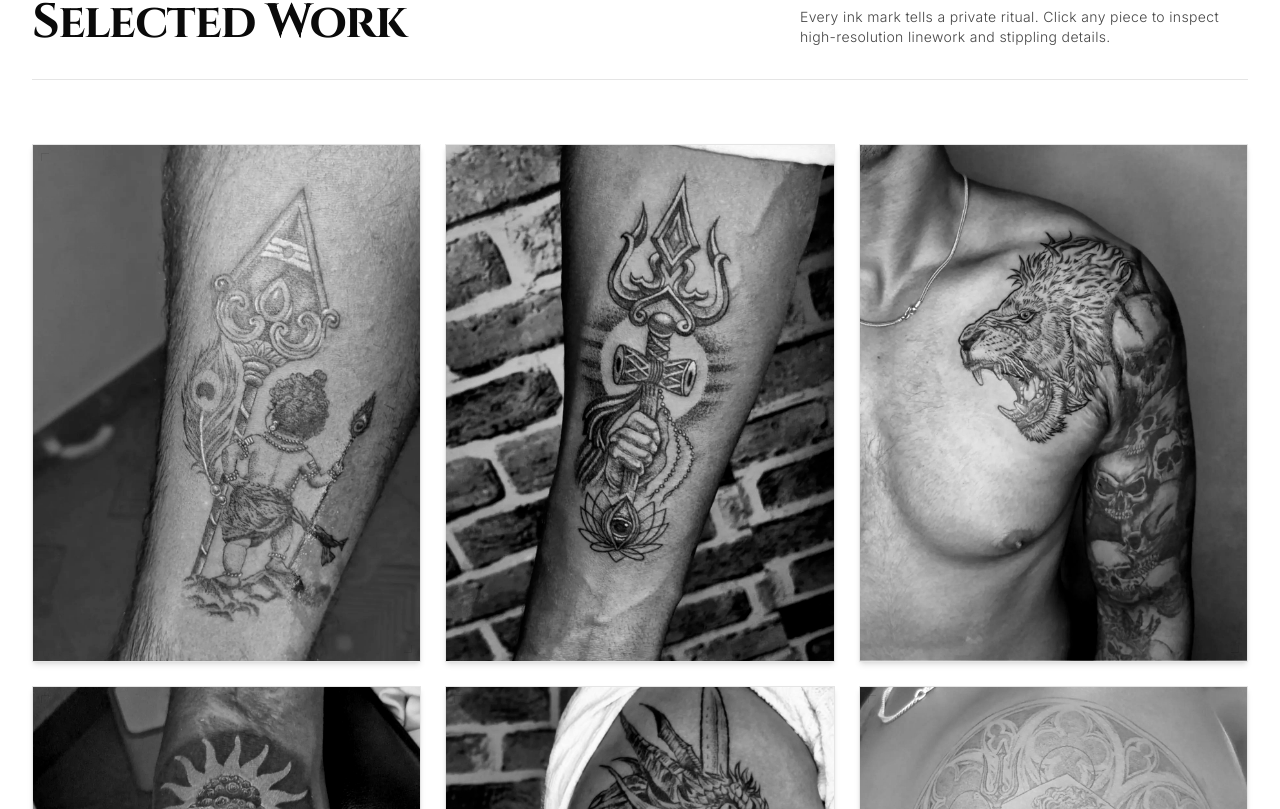
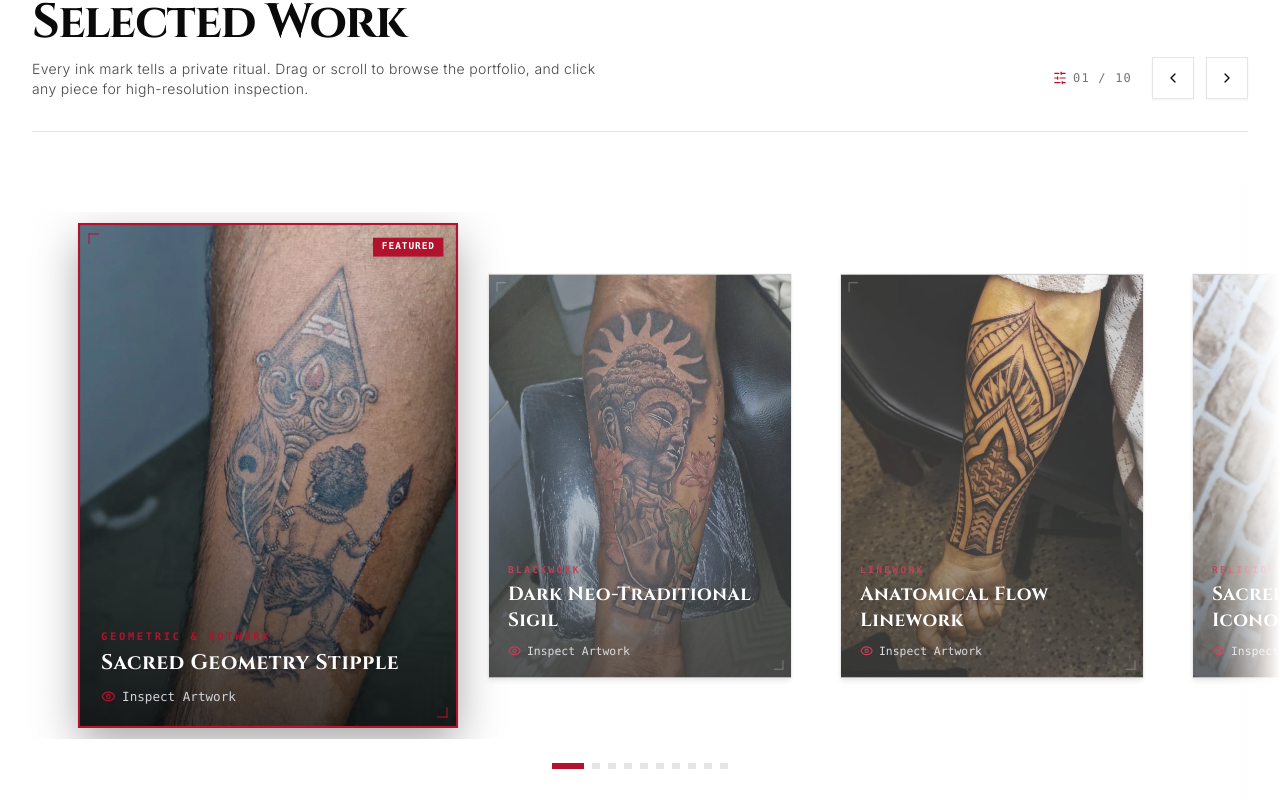
Before and after one commit to code-by-jerry/madmonktattoo, a Next.js app: page / in a window 1280 px wide. Shown: the part 931-1740 px from the top of the page. Built offline with nearby package versions, Linux system fonts and the light colour scheme.

Commit message:
feat: transform gallery into horizontal auto slider with center focus scaling, full natural color, and desktop/mobile scroll controls

```diff
--- a/src/components/Gallery.tsx
+++ b/src/components/Gallery.tsx
@@ -1,14 +1,109 @@
 "use client";
 
-import { useState, useEffect, useCallback } from "react";
+import { useState, useEffect, useRef, useCallback } from "react";
 import Image from "next/image";
 import { images, TattooImage } from "@/data/images";
-import { X, ChevronLeft, ChevronRight, Eye } from "lucide-react";
+import {
+  X,
+  ChevronLeft,
+  ChevronRight,
+  Eye,
+  SlidersHorizontal,
+} from "lucide-react";
 import { motion, AnimatePresence } from "framer-motion";
 
 export default function Gallery() {
+  const scrollRef = useRef<HTMLDivElement>(null);
+  const [activeIndex, setActiveIndex] = useState(0);
+  const [isPaused, setIsPaused] = useState(false);
   const [selectedIndex, setSelectedIndex] = useState<number | null>(null);
 
+  // Mouse drag state for desktop scrolling
+  const [isDragging, setIsDragging] = useState(false);
+  const [startX, setStartX] = useState(0);
+  const [startScrollLeft, setStartScrollLeft] = useState(0);
+  const [hasDragged, setHasDragged] = useState(false);
+
+  // Center alignment detection on scroll
+  const handleScroll = useCallback(() => {
+    if (!scrollRef.current) return;
+    const container = scrollRef.current;
+    const containerCenter = container.scrollLeft + container.offsetWidth / 2;
+    const items = container.querySelectorAll<HTMLElement>("[data-gallery-item]");
+
+    let closestIndex = 0;
+    let minDistance = Infinity;
+
+    items.forEach((item, index) => {
+      const itemCenter = item.offsetLeft + item.offsetWidth / 2;
+      const distance = Math.abs(containerCenter - itemCenter);
+      if (distance < minDistance) {
+        minDistance = distance;
+        closestIndex = index;
+      }
+    });
+
+    setActiveIndex(closestIndex);
+  }, []);
+
+  // Smooth programmatic scroll to card
+  const scrollToItem = useCallback((index: number) => {
+    if (!scrollRef.current) return;
+    const container = scrollRef.current;
+    const items = container.querySelectorAll<HTMLElement>("[data-gallery-item]");
+    const normalizedIndex = (index + items.length) % items.length;
+    const targetItem = items[normalizedIndex];
+    if (targetItem) {
+      const scrollPos =
+        targetItem.offsetLeft - container.offsetWidth / 2 + targetItem.offsetWidth / 2;
+      container.scrollTo({ left: scrollPos, behavior: "smooth" });
+    }
+  }, []);
+
+  // Auto-slide effect (slow auto slider, pauses on hover / interaction)
+  useEffect(() => {
+    if (isPaused || isDragging || selectedIndex !== null) return;
+
+    const timer = setInterval(() => {
+      scrollToItem(activeIndex + 1);
+    }, 3400);
+
+    return () => clearInterval(timer);
+  }, [isPaused, isDragging, selectedIndex, activeIndex, scrollToItem]);
+
+  // Initial center alignment on mount
+  useEffect(() => {
+    const timeout = setTimeout(() => {
+      scrollToItem(0);
+    }, 300);
+    return () => clearTimeout(timeout);
+  }, [scrollToItem]);
+
+  // Mouse drag handlers for desktop smooth swipe
+  const handleMouseDown = (e: React.MouseEvent) => {
+    if (!scrollRef.current) return;
+    setIsDragging(true);
+    setHasDragged(false);
+    setStartX(e.pageX - scrollRef.current.offsetLeft);
+    setStartScrollLeft(scrollRef.current.scrollLeft);
+  };
+
+  const handleMouseMove = (e: React.MouseEvent) => {
+    if (!isDragging || !scrollRef.current) return;
+    e.preventDefault();
+    const x = e.pageX - scrollRef.current.offsetLeft;
+    const walk = (x - startX) * 1.4;
+    if (Math.abs(walk) > 5) {
+      setHasDragged(true);
+    }
+    scrollRef.current.scrollLeft = startScrollLeft - walk;
+  };
+
+  const handleMouseUp = () => {
+    setIsDragging(false);
+  };
+
+  // Lightbox handlers
   const openLightbox = (index: number) => {
     setSelectedIndex(index);
     document.body.style.overflow = "hidden";
@@ -21,12 +116,14 @@ export default function Gallery() {
 
   const nextImage = useCallback(() => {
     if (selectedIndex === null) return;
-    setSelectedIndex((prev) => ((prev! + 1) % images.gallery.length));
+    setSelectedIndex((prev) => (prev! + 1) % images.gallery.length);
   }, [selectedIndex]);
 
   const prevImage = useCallback(() => {
     if (selectedIndex === null) return;
-    setSelectedIndex((prev) => (prev! === 0 ? images.gallery.length - 1 : prev! - 1));
+    setSelectedIndex((prev) =>
+      prev! === 0 ? images.gallery.length - 1 : prev! - 1
+    );
   }, [selectedIndex]);
 
   useEffect(() => {
@@ -44,10 +141,13 @@ export default function Gallery() {
     selectedIndex !== null ? images.gallery[selectedIndex] : null;
 
   return (
-    <section id="work" className="py-24 relative bg-theme-bg transition-colors duration-300">
+    <section
+      id="work"
+      className="py-24 relative bg-theme-bg overflow-hidden transition-colors duration-300"
+    >
       <div className="max-w-7xl mx-auto px-4 sm:px-6 lg:px-8 relative z-10">
-        {/* Section Header */}
-        <div className="flex flex-col md:flex-row md:items-end justify-between mb-16 border-b border-theme-border pb-8">
+        {/* Section Header with Slider Navigation Controls */}
+        <div className="flex flex-col md:flex-row md:items-end justify-between mb-12 border-b border-theme-border pb-8 gap-6">
           <div>
             <div className="inline-flex items-center space-x-2 text-blood text-xs uppercase tracking-[0.3em] font-mono mb-3">
               <span>// 01 ARCHIVE</span>
@@ -55,62 +155,155 @@ export default function Gallery() {
             <h2 className="font-display text-3xl sm:text-5xl font-bold tracking-tight text-theme-text-primary">
               Selected Work
             </h2>
-          </div>
-          <p className="mt-4 md:mt-0 text-theme-text-secondary text-sm max-w-md font-light tracking-wide">
-            Every ink mark tells a private ritual. Click any piece to inspect high-resolution linework and stippling details.
+            <p className="mt-3 text-theme-text-secondary text-xs sm:text-sm max-w-xl font-light tracking-wide">
+              Every ink mark tells a private ritual. Drag or scroll to browse the portfolio, and click any piece for high-resolution inspection.
             </p>
           </div>
 
-        {/* Masonry Grid (9 images) */}
-        <div className="columns-1 sm:columns-2 lg:columns-3 gap-6 space-y-6">
-          {images.gallery.map((tattoo, index) => (
-            <motion.div
+          {/* Desktop & Tablet Navigation Controls */}
+          <div className="flex items-center space-x-3 self-start md:self-end">
+            <span className="text-xs font-mono text-theme-text-muted uppercase tracking-widest mr-2 flex items-center gap-1.5">
+              <SlidersHorizontal className="w-3.5 h-3.5 text-blood" />
+              <span>{String(activeIndex + 1).padStart(2, "0")} / {String(images.gallery.length).padStart(2, "0")}</span>
+            </span>
+
+            <button
+              type="button"
+              onClick={() => scrollToItem(activeIndex - 1)}
+              className="p-3 border border-theme-border hover:border-blood text-theme-text-primary hover:text-blood bg-theme-card transition-colors shadow-sm"
+              aria-label="Previous artwork"
+            >
+              <ChevronLeft className="w-4 h-4" />
+            </button>
+            <button
+              type="button"
+              onClick={() => scrollToItem(activeIndex + 1)}
+              className="p-3 border border-theme-border hover:border-blood text-theme-text-primary hover:text-blood bg-theme-card transition-colors shadow-sm"
+              aria-label="Next artwork"
+            >
+              <ChevronRight className="w-4 h-4" />
+            </button>
+          </div>
+        </div>
+      </div>
+
+      {/* Horizontal Auto Slider Container with Drag & Touch Support */}
+      <div
+        className="relative w-full py-8 select-none"
+        onMouseEnter={() => setIsPaused(true)}
+        onMouseLeave={() => {
+          setIsPaused(false);
+          setIsDragging(false);
+        }}
+      >
+        {/* Left & Right Subtle Fade Edges */}
+        <div className="absolute left-0 top-0 bottom-0 w-8 sm:w-16 bg-gradient-to-r from-theme-bg to-transparent z-20 pointer-events-none" />
+        <div className="absolute right-0 top-0 bottom-0 w-8 sm:w-16 bg-gradient-to-l from-theme-bg to-transparent z-20 pointer-events-none" />
+
+        <div
+          ref={scrollRef}
+          onScroll={handleScroll}
+          onMouseDown={handleMouseDown}
+          onMouseMove={handleMouseMove}
+          onMouseUp={handleMouseUp}
+          className={`flex items-center gap-6 sm:gap-8 overflow-x-auto no-scrollbar scroll-smooth px-8 sm:px-20 lg:px-36 py-6 ${
+            isDragging ? "cursor-grabbing" : "cursor-grab"
+          }`}
+          style={{
+            scrollbarWidth: "none",
+            msOverflowStyle: "none",
+            WebkitOverflowScrolling: "touch",
+          }}
+        >
+          {images.gallery.map((tattoo, index) => {
+            const isFocused = index === activeIndex;
+
+            return (
+              <div
                 key={tattoo.id}
-              initial={{ opacity: 0, y: 20 }}
-              whileInView={{ opacity: 1, y: 0 }}
-              viewport={{ once: true, margin: "-50px" }}
-              transition={{ duration: 0.5, delay: index * 0.06 }}
-              className="break-inside-avoid group relative cursor-pointer overflow-hidden border border-theme-border bg-theme-card hover:border-blood/70 transition-all duration-500 shadow-md"
-              onClick={() => openLightbox(index)}
-              tabIndex={0}
-              role="button"
-              onKeyDown={(e) => e.key === "Enter" && openLightbox(index)}
-              aria-label={`View ${tattoo.title} tattoo details`}
+                data-gallery-item
+                onClick={() => {
+                  if (!hasDragged) {
+                    openLightbox(index);
+                  }
+                }}
+                className={`group relative shrink-0 transition-all duration-500 ease-out cursor-pointer ${
+                  isFocused
+                    ? "w-[270px] sm:w-[320px] md:w-[360px] scale-105 z-20 shadow-[0_15px_40px_rgba(0,0,0,0.35)] ring-1 ring-blood border-blood"
+                    : "w-[240px] sm:w-[280px] md:w-[320px] scale-95 opacity-80 hover:opacity-100 hover:scale-100 border-theme-border shadow-md"
+                } border bg-theme-card overflow-hidden`}
               >
-              <div className="relative overflow-hidden w-full">
+                {/* 3:4 Aspect Artwork Box (NO GREYSCALE) */}
+                <div className="relative aspect-[3/4] w-full overflow-hidden bg-black">
                   <Image
                     src={tattoo.src}
                     alt={tattoo.alt}
-                  width={tattoo.width}
-                  height={tattoo.height}
-                  className="w-full h-auto object-cover transform transition-transform duration-700 group-hover:scale-105 filter grayscale contrast-125 group-hover:grayscale-0"
-                  sizes="(max-width: 640px) 100vw, (max-width: 1024px) 50vw, 33vw"
+                    fill
+                    priority={index < 4}
+                    sizes="(max-width: 640px) 270px, (max-width: 1024px) 320px, 360px"
+                    className="object-cover transform transition-transform duration-700 group-hover:scale-105"
                   />
 
-                {/* Hover Overlay */}
-                <div className="absolute inset-0 bg-gradient-to-t from-dark/95 via-dark/40 to-transparent opacity-0 group-hover:opacity-100 transition-opacity duration-300 flex flex-col justify-end p-6 text-white">
-                  <span className="text-[10px] uppercase font-mono tracking-[0.25em] text-blood mb-1">
+                  {/* Gentle gradient overlay for typography readability */}
+                  <div className="absolute inset-0 bg-gradient-to-t from-black/85 via-black/20 to-transparent opacity-80 group-hover:opacity-95 transition-opacity" />
+
+                  {/* Focused Center Glow Indicator */}
+                  {isFocused && (
+                    <div className="absolute top-3 right-3 px-2 py-0.5 bg-blood text-white text-[9px] font-mono uppercase tracking-widest font-semibold shadow-md">
+                      Featured
+                    </div>
+                  )}
+
+                  {/* Artwork Meta Overlay */}
+                  <div className="absolute bottom-0 left-0 right-0 p-5 text-white flex flex-col justify-end">
+                    <span className="text-[10px] uppercase font-mono tracking-[0.25em] text-blood mb-1 font-semibold">
                       {tattoo.style}
                     </span>
-                  <h3 className="font-display text-lg font-bold text-white">
+                    <h3 className="font-display text-lg sm:text-xl font-bold text-white tracking-wide">
                       {tattoo.title}
                     </h3>
-                  <div className="mt-2 flex items-center space-x-1 text-ink-muted text-xs">
-                    <Eye className="w-3.5 h-3.5 text-blood" />
-                    <span>Click to inspect</span>
+                    <div className="mt-2.5 flex items-center space-x-1.5 text-zinc-300 text-xs font-mono">
+                      <Eye className="w-3.5 h-3.5 text-blood shrink-0" />
+                      <span>Inspect Artwork</span>
+                    </div>
                   </div>
                 </div>
 
                 {/* Corner Frame Accents */}
-                <span className="absolute top-2 left-2 w-2 h-2 border-t border-l border-theme-border group-hover:border-blood transition-colors" />
-                <span className="absolute bottom-2 right-2 w-2 h-2 border-b border-r border-theme-border group-hover:border-blood transition-colors" />
+                <span
+                  className={`absolute top-2 left-2 w-2.5 h-2.5 border-t border-l transition-colors ${
+                    isFocused ? "border-blood" : "border-white/30 group-hover:border-blood"
+                  }`}
+                />
+                <span
+                  className={`absolute bottom-2 right-2 w-2.5 h-2.5 border-b border-r transition-colors ${
+                    isFocused ? "border-blood" : "border-white/30 group-hover:border-blood"
+                  }`}
+                />
               </div>
-            </motion.div>
+            );
+          })}
+        </div>
+
+        {/* Bottom Pagination Indicators */}
+        <div className="mt-6 flex items-center justify-center space-x-2">
+          {images.gallery.map((_, i) => (
+            <button
+              key={i}
+              type="button"
+              onClick={() => scrollToItem(i)}
+              className={`h-1.5 transition-all duration-300 ${
+                activeIndex === i
+                  ? "w-8 bg-blood"
+                  : "w-2 bg-theme-border hover:bg-theme-text-muted"
+              }`}
+              aria-label={`Jump to slide ${i + 1}`}
+            />
           ))}
         </div>
       </div>
 
-      {/* Lightbox Modal */}
+      {/* Fullscreen Lightbox Modal */}
       <AnimatePresence>
         {selectedIndex !== null && activeTattoo && (
           <motion.div
@@ -123,8 +316,9 @@ export default function Gallery() {
           >
             {/* Close Button */}
             <button
+              type="button"
               onClick={closeLightbox}
-              className="absolute top-6 right-6 z-50 p-2 text-white/80 hover:text-blood bg-dark-card/80 border border-white/20 hover:border-blood transition-colors"
+              className="absolute top-6 right-6 z-50 p-2.5 text-white/80 hover:text-blood bg-zinc-900/80 border border-white/20 hover:border-blood transition-colors"
               aria-label="Close lightbox"
             >
               <X className="w-6 h-6" />
@@ -132,11 +326,12 @@ export default function Gallery() {
 
             {/* Previous Button */}
             <button
+              type="button"
               onClick={(e) => {
                 e.stopPropagation();
                 prevImage();
               }}
-              className="absolute left-4 sm:left-8 top-1/2 -translate-y-1/2 z-50 p-3 text-white/80 hover:text-blood bg-dark-card/70 border border-white/20 hover:border-blood transition-colors"
+              className="absolute left-4 sm:left-8 top-1/2 -translate-y-1/2 z-50 p-3.5 text-white/80 hover:text-blood bg-zinc-900/80 border border-white/20 hover:border-blood transition-colors"
               aria-label="Previous artwork"
             >
               <ChevronLeft className="w-6 h-6" />
@@ -144,11 +339,12 @@ export default function Gallery() {
 
             {/* Next Button */}
             <button
+              type="button"
               onClick={(e) => {
                 e.stopPropagation();
                 nextImage();
               }}
-              className="absolute right-4 sm:right-8 top-1/2 -translate-y-1/2 z-50 p-3 text-white/80 hover:text-blood bg-dark-card/70 border border-white/20 hover:border-blood transition-colors"
+              className="absolute right-4 sm:right-8 top-1/2 -translate-y-1/2 z-50 p-3.5 text-white/80 hover:text-blood bg-zinc-900/80 border border-white/20 hover:border-blood transition-colors"
               aria-label="Next artwork"
             >
               <ChevronRight className="w-6 h-6" />
@@ -159,13 +355,13 @@ export default function Gallery() {
               className="relative max-w-4xl max-h-[85vh] w-full flex flex-col items-center"
               onClick={(e) => e.stopPropagation()}
             >
-              <div className="relative w-full max-h-[70vh] flex items-center justify-center overflow-hidden border border-white/20 bg-dark-card">
+              <div className="relative w-full max-h-[70vh] aspect-[3/4] flex items-center justify-center overflow-hidden border border-white/20 bg-zinc-950">
                 <Image
                   src={activeTattoo.src}
                   alt={activeTattoo.alt}
-                  width={activeTattoo.width}
-                  height={activeTattoo.height}
-                  className="max-h-[70vh] w-auto object-contain"
+                  fill
+                  sizes="(max-width: 1024px) 90vw, 800px"
+                  className="object-contain"
                   priority
                 />
               </div>
@@ -173,19 +369,20 @@ export default function Gallery() {
               {/* Caption Bar */}
               <div className="mt-4 w-full flex flex-col sm:flex-row sm:items-center justify-between text-left border-t border-white/10 pt-3 text-white">
                 <div>
-                  <span className="text-xs uppercase font-mono tracking-widest text-blood">
-                    {activeTattoo.style} • Piece {selectedIndex + 1} of {images.gallery.length}
+                  <span className="text-xs uppercase font-mono tracking-widest text-blood font-semibold">
+                    {activeTattoo.style} • Piece {selectedIndex + 1} of{" "}
+                    {images.gallery.length}
                   </span>
-                  <h4 className="font-display text-xl text-white font-semibold mt-0.5">
+                  <h4 className="font-display text-xl sm:text-2xl text-white font-semibold mt-0.5">
                     {activeTattoo.title}
                   </h4>
                 </div>
                 <a
                   href="#booking"
                   onClick={closeLightbox}
-                  className="mt-3 sm:mt-0 inline-flex items-center space-x-2 text-xs uppercase tracking-widest text-white border border-white/20 hover:border-blood hover:text-blood px-4 py-2 transition-colors self-start"
+                  className="mt-3 sm:mt-0 inline-flex items-center space-x-2 text-xs uppercase tracking-widest text-white border border-white/20 hover:border-blood hover:text-blood px-5 py-2.5 transition-colors self-start sm:self-center"
                 >
-                  <span>Request Similar Custom Design</span>
+                  <span>Request Custom Consultation</span>
                 </a>
               </div>
             </div>
```
Lines whose indentation alone changed are shown as unchanged.
